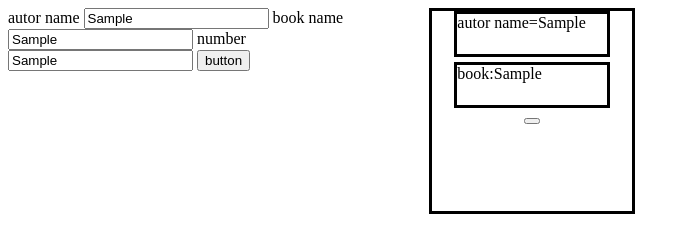
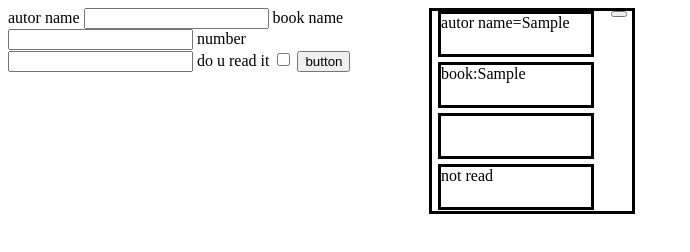
Before and after one commit to Temesgen-Tsegaye/Book-liberary, a plain HTML site: page expr.html in a window 1280 px wide. Both pictures are taken after typing "Sample", "Sample", "Sample" into the empty fields and a click on the button "button". Shown: the whole page, without its empty margins (0-690 px from the left). Drawn offline with Linux system fonts and the light colour scheme.

Commit message:
basic JS code completed

```diff
--- a/b.js
+++ b/b.js
@@ -3,6 +3,7 @@ const container = document.querySelector(".cont");
 const autor = document.getElementById("autor");
 const pageNo = document.getElementById("num");
 const book = document.getElementById("book");
+const checkbox = document.getElementById("check");
 
 function consturactorr(autorName, bookName, pageNo) {
   this.autorName = autorName;
@@ -10,48 +11,70 @@ function consturactorr(autorName, bookName, pageNo) {
   this.pageNo = pageNo;
 }
 
-function getInputFromForm(){
-  btn.addEventListener('click',function(e){
+function getInputFromForm() {
+  btn.addEventListener("click", function (e) {
     e.preventDefault();
-    var autornamee=autor.value;
-    var bookname=book.value;
-    var pageno=pageNo.value
+    var autornamee = autor.value;
+    var bookname = book.value;
+    var pageno = pageNo.value;
 
-    var b= new consturactorr(autornamee,bookname,pageno)
- let arryOfObj=[];
- arryOfObj.push(b)
+    var b = new consturactorr(autornamee, bookname, pageno);
+    let arryOfObj = [];
+    arryOfObj.push(b);
 
     cc(arryOfObj[arryOfObj.length-1]);
-
-  })
+    pageNo.value=null;
+    book.value=null;
+    autor.value=null;
+    checkbox.checked=false;
+  });
 }
 //
 
-getInputFromForm()
+
 
 function cc(xx) {
-
-
   let x = document.createElement("div");
   x.classList.add("a");
   let y = document.createElement("div");
   y.classList.add("b");
 
   let z = document.createElement("div");
-    let zz=document.createElement('div');
-    let zzz=document.createElement('button')
+  z.classList.add("b");
+  let zz = document.createElement("div");
+  zz.classList.add("b");
+  let zzzz = document.createElement("div");
+  zzzz.classList.add("b");
+  let zzz = document.createElement("button");
 
   z.classList.add("b");
-    x.appendChild(y).innerText =`autor name=${xx.autorName}`;
-    x.appendChild(z).textContent =`book:${xx.bookName}`;
+  x.appendChild(y).innerText = `autor name=${xx.autorName}`;
+  x.appendChild(z).textContent = `book:${xx.bookName}`;
   x.appendChild(zz);
+  x.appendChild(zzzz);
+  if (checkbox.checked == true) {
+    zzzz.innerText = "read";
+  } else {
+    zzzz.innerText = "not read";
+  }
+  zzzz.addEventListener('click',function(e){
+    if(e.target.innerText=='read'){
+e.target.innerText='not read'
+    }
+    else if(e.target.innerText=='not read'){
+      e.target.innerText='read'
+    }
+  })
+
   x.appendChild(zzz);
 
   container.appendChild(x);
-    zzz.addEventListener('click',function(){
+  zzz.addEventListener("click", function () {
     zzz.parentElement.remove();
-    })
+  });
+}
+getInputFromForm();
 
-
+if(zzzz!=undefined){
 
 }
--- a/expr.html
+++ b/expr.html
@@ -20,7 +20,8 @@
 
         <label for="num">number</label>
         <input type="text" id="num" name="text">
-
+        <label for="check">do u read it</label>
+        <input type="checkbox" id="check">
 
         <button id="btn">button</button>
     </form>
```
Lines whose indentation alone changed are shown as unchanged.
